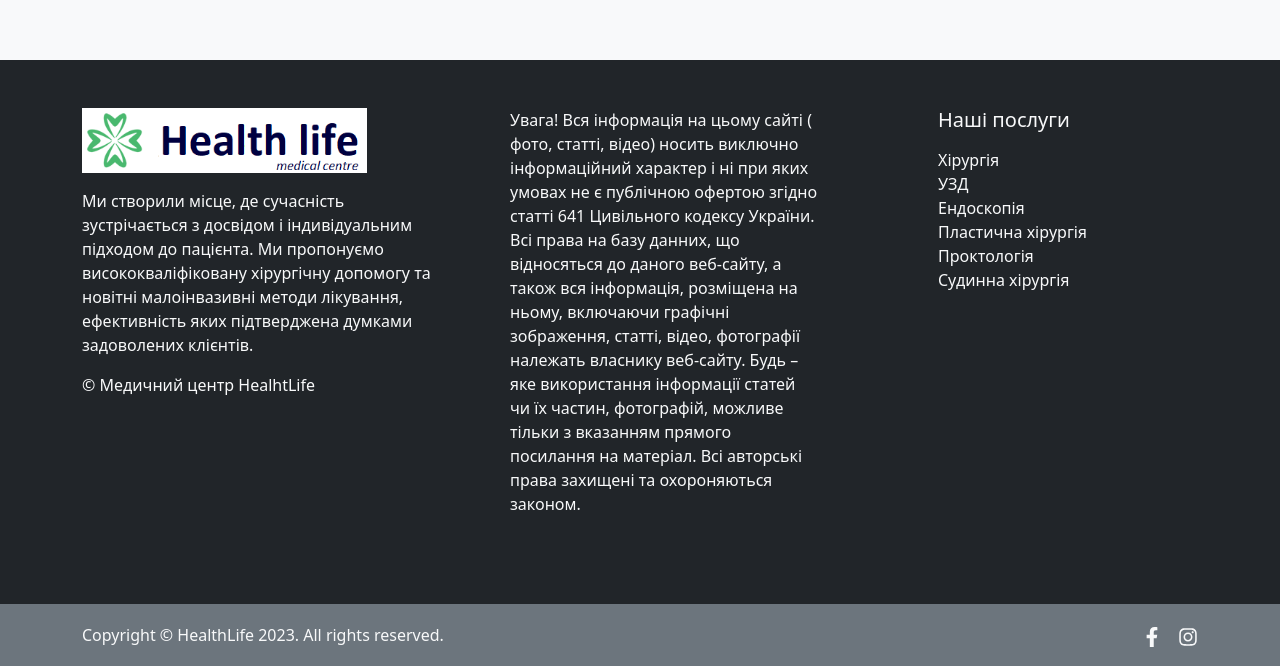
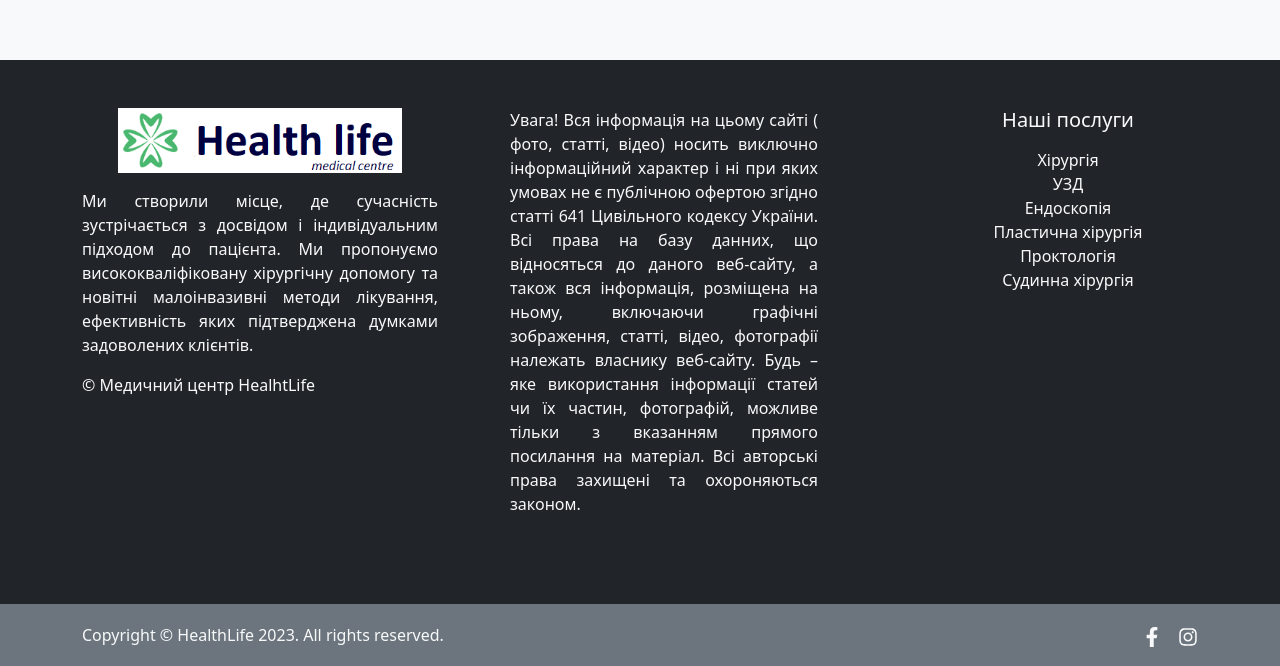
Before and after one commit to Serhii457/Healthbook-Frontend, a React (Vite) app: page /login in a window 1280 px wide. Shown: the part 915-1581 px from the top of the page. Built offline with nearby package versions, Linux system fonts and the light colour scheme; no server answers.

Commit message:
change location.css, footer.css

```diff
--- a/src/components/Footer.jsx
+++ b/src/components/Footer.jsx
@@ -1,6 +1,7 @@
 import React from 'react';
 import { useNavigate } from 'react-router-dom';
 import { FaFacebookF, FaInstagram } from 'react-icons/fa';
+import "./styles/Footer.css";
 
 const Footer = () => {
 
@@ -13,7 +14,7 @@ const Footer = () => {
     <div className="btFooterWrap bg-dark text-light pt-5">
       <section className="container pb-5">
         <div className="row">
-          <div className="col-md-4 mb-4 text-md-centre">
+          <div className="col-md-4 mb-4 text-md-center">
             <img
               src="./logo_health_life.png"
               alt="Логотип клініки"
@@ -35,13 +36,13 @@ const Footer = () => {
             </p>
           </div>
 
-          <div className="col-md-4 mb-4 text-md-centre">
+          <div className="col-md-4 mb-4 text-md-center">
             <p className="text-justify ps-5">
               Увага! Вся інформація на цьому сайті ( фото, статті, відео) носить виключно інформаційний характер і ні при яких умовах не є публічною офертою згідно статті 641 Цивільного кодексу України. Всі права на базу данних, що відносяться до даного веб-сайту, а також вся інформація, розміщена на ньому, включаючи графічні зображення, статті, відео, фотографії належать власнику веб-сайту. Будь – яке використання інформації статей чи їх частин, фотографій, можливе тільки з вказанням прямого посилання на матеріал. Всі авторські права захищені та охороняються законом.
             </p>
           </div>
 
-          <div className="col-md-4 mb-4 text-md-centre">
+          <div className="col-md-4 mb-4 text-md-center">
             <h5 className="mb-3 ms-5 ps-5">Наші послуги</h5>
             <div className="d-flex flex-column align-items-md-centre gap-2">
               <ul className="list-unstyled ms-5 ps-5">
--- a/src/components/styles/Footer.css
+++ b/src/components/styles/Footer.css
@@ -1,19 +1,38 @@
 .btFooterWrap p {
   text-align: justify;
+  margin-bottom: 1rem;
 }
 
-.btFooterWrap .btn-link {
-  font-weight: 400;
-  text-decoration: none;
-  transition: color 0.2s;
+.ps-5 {
+  padding-left: 3rem !important;
 }
 
-.btFooterWrap .btn-link:hover {
-  text-decoration: underline;
-  color: #ccc;
+.ms-5 {
+  margin-left: 3rem !important;
 }
 
-.footer-service {
-  cursor: pointer;
-  margin-bottom: 8px;
+@media (min-width: 768px) {
+  .text-md-center {
+    text-align: left !important;
+  }
 }
+
+@media (max-width: 767.98px) {
+  .footer-logo img {
+    width: 100% !important;
+    max-width: none !important;
+    display: block;
+    margin-left: auto;
+    margin-right: auto;
+  }
+
+  .text-md-center {
+    text-align: left !important;
+  }
+
+  .ps-5,
+  .ms-5 {
+    padding-left: 0 !important;
+    margin-left: 0 !important;
+  }
+}
--- a/src/components/styles/LocationSection.css
+++ b/src/components/styles/LocationSection.css
@@ -1,4 +1,26 @@
+.location-section {
+  margin-bottom: 3rem;
+  padding-left: 15px;
+  padding-right: 15px;
+}
+
 .location-section iframe {
-  border-radius: 0.5rem;
-  min-height: 350px;
+  display: block;
+  width: 100%;
+  height: 100%;
+  border: none;
+  min-height: 300px;
+  border-radius: 0.375rem;
+  box-shadow: 0 0.125rem 0.25rem rgb(0 0 0 / 0.075);
 }
+
+@media (max-width: 576px) {
+  .location-section {
+    margin-bottom: 5rem;
+    padding-left: 15px;
+    padding-right: 15px;
+  }
+  .location-section iframe {
+    min-height: 250px;
+  }
+}
```
